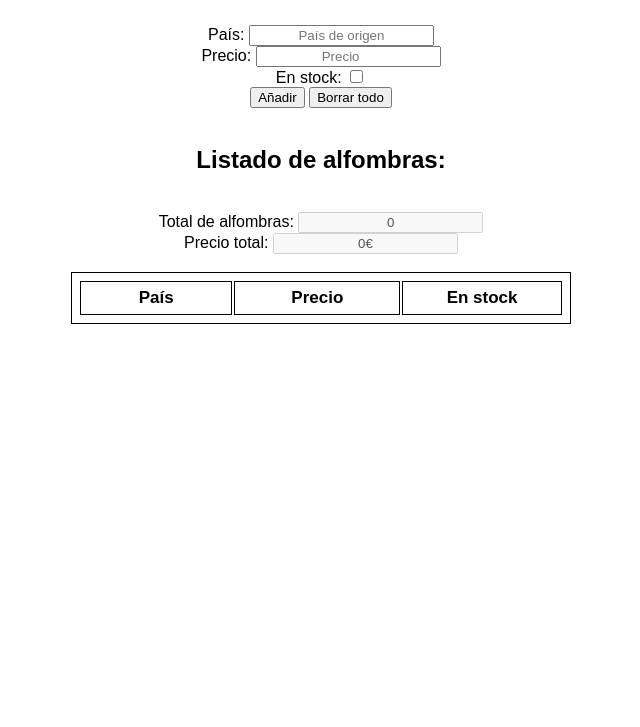
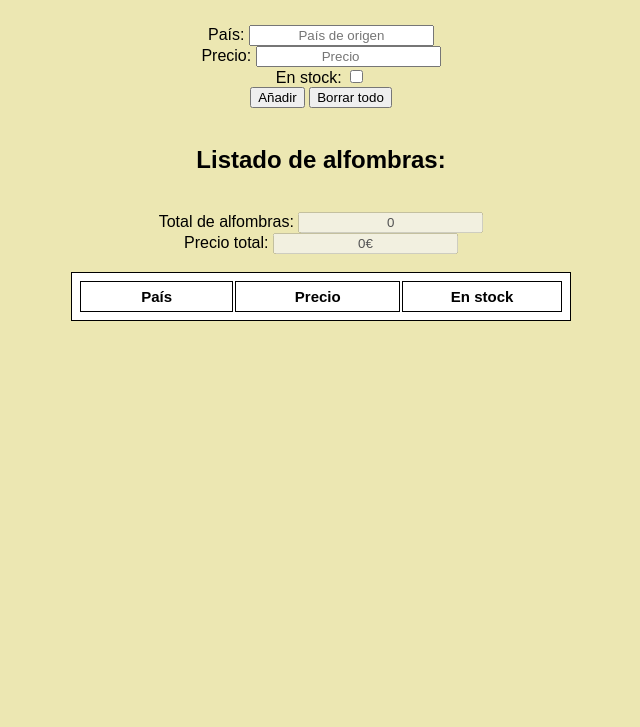
Before and after one commit to zafra89/Carpet_management_vanillaJS, a plain HTML site: page index.html in a window 1280 px wide. Shown: the part 73-800 px from the top of the page, without its empty margins (319-959 px from the left). Drawn offline with Linux system fonts and the light colour scheme.

Commit message:
First draft of carpet_management_vanillajs

```diff
--- a/style.css
+++ b/style.css
@@ -1,14 +1,19 @@
 * {
   font-family: Arial, Helvetica, sans-serif;
   text-align: center;
+}
+
+body {
+  background-color: rgb(236, 231, 178);
 }
 
 table, td, tr, th {
   margin: 0 auto;
   border: 1px solid black;
   width: 500px;
-  font-size: 17px;
+  font-size: 15px;
   padding: 6px;
+  background-color: white;
 }
 
 .error_msg {
```
